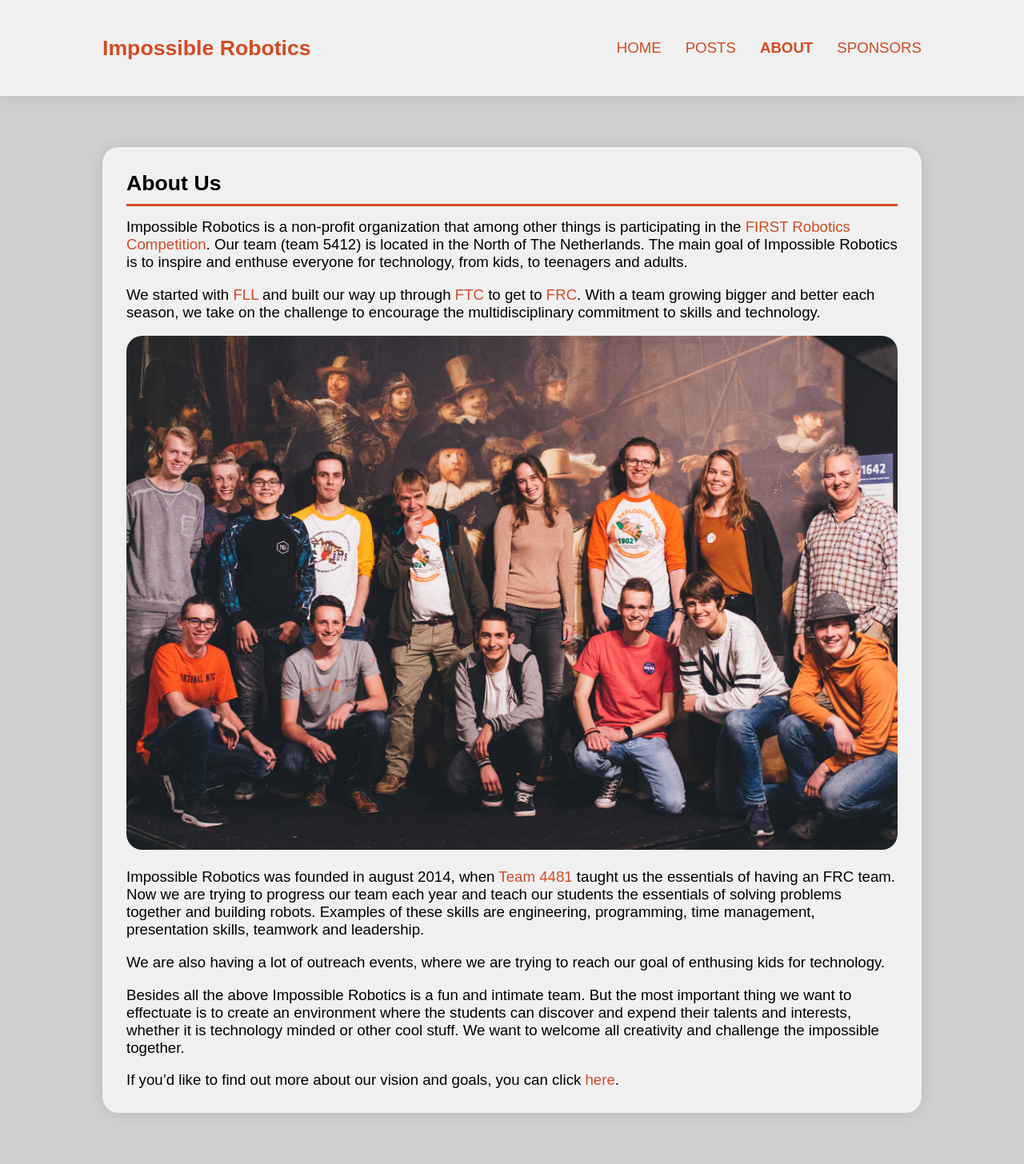
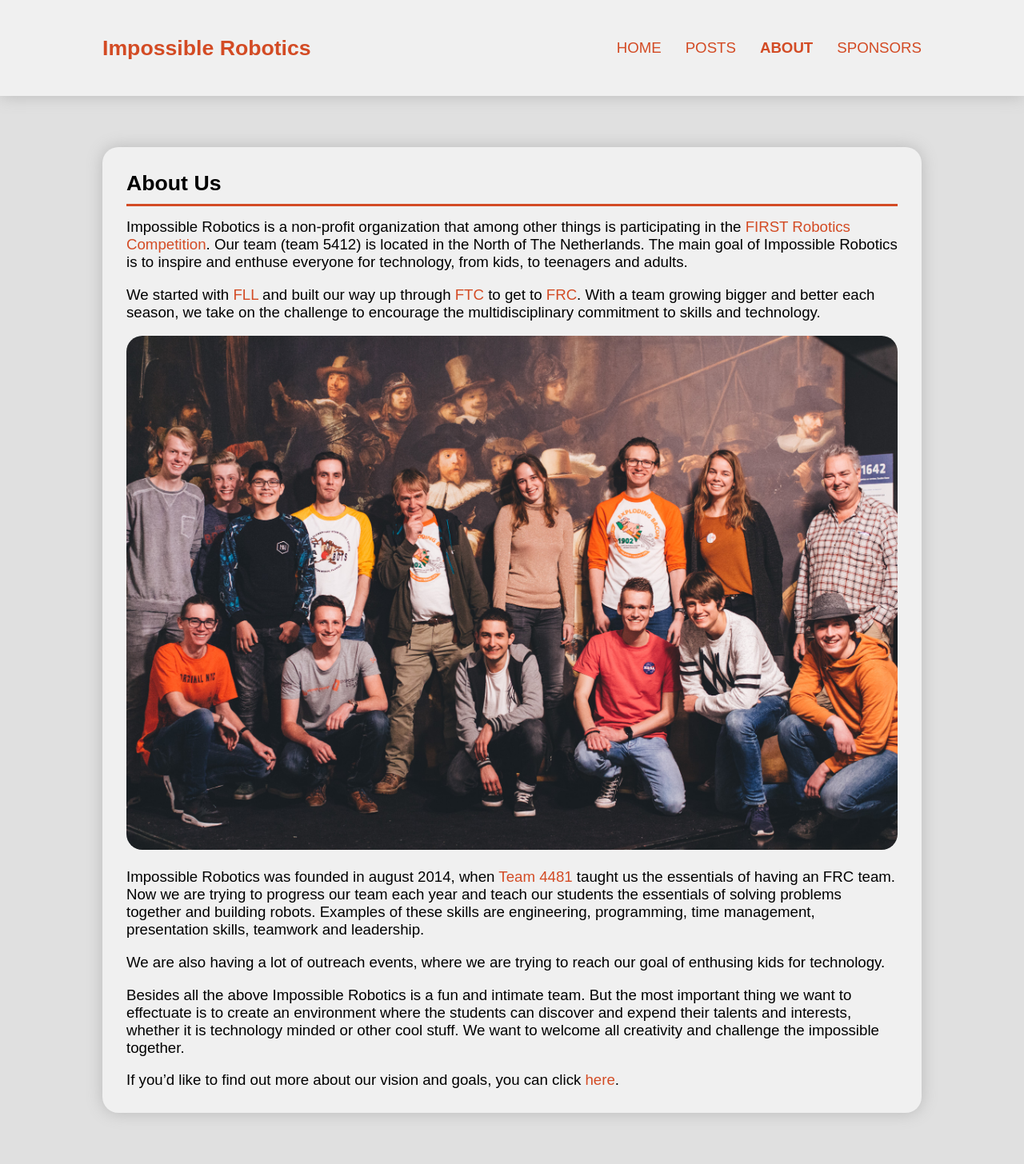
Before and after one commit to Impossible-Robotics/impossible-robotics.github.io, a Jekyll site: the page built from about.md, in a window 1280 px wide. Shown: the whole page at 80% size. Built offline with Jekyll 4.4.1, drawn with Linux system fonts in a browser that asks for light colours.

Commit message:
Changed background color.

```diff
--- a/style/style.css
+++ b/style/style.css
@@ -2,7 +2,7 @@
 	--main-accent: rgb(211, 75, 36);
 	--main-accent-light: rgb(247, 100, 59);
 	--main-light: rgb(240, 240, 240);
-	--main-medium: rgb(209, 208, 207);
+	--main-medium: rgb(224, 224, 224);
 	--main-dark: rgb(172, 172, 172);
 	--main-text: rgb(0, 0, 0);
 	--main-text-light: rgb(94, 94, 94);
```
Also changed, not shown: 2 other files.
